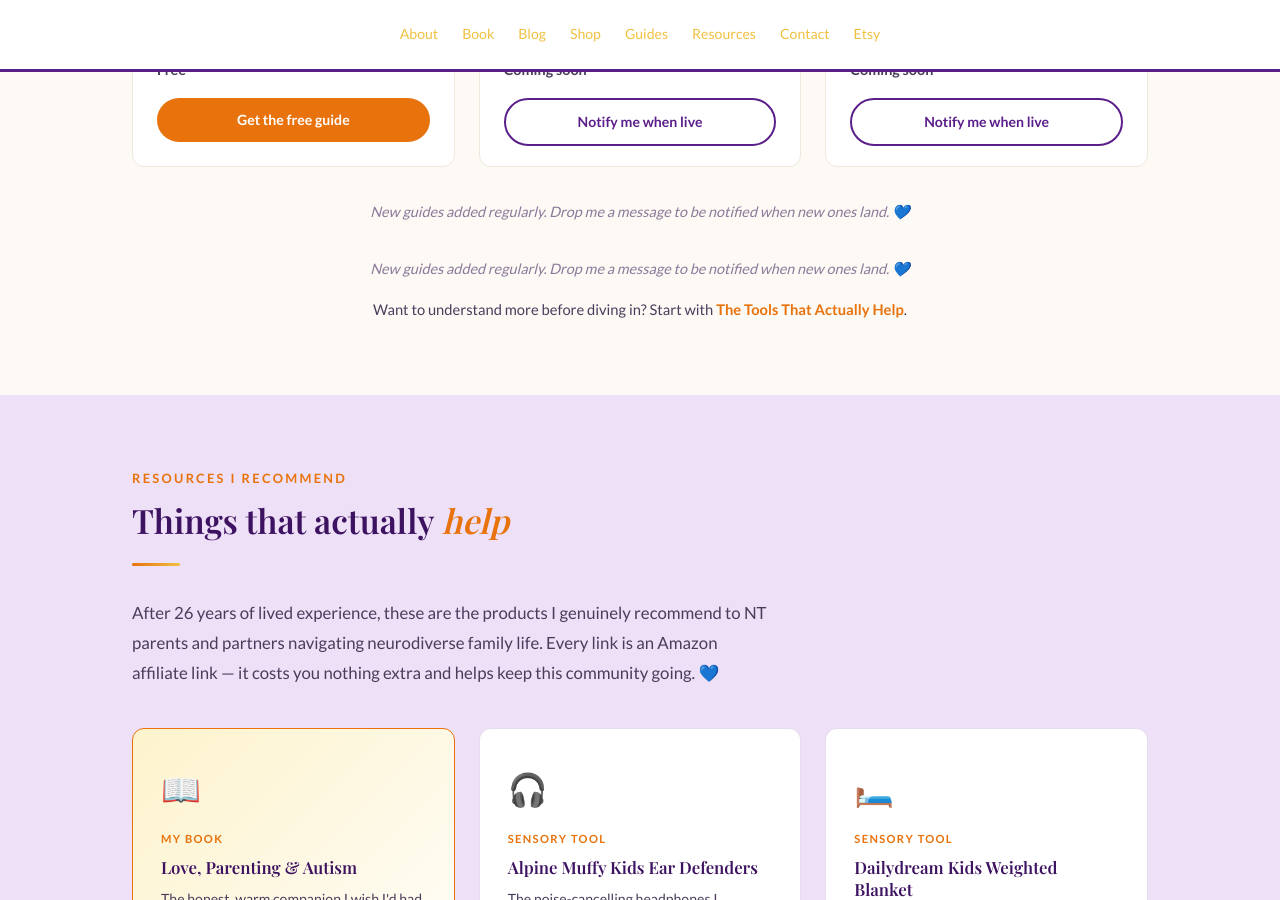
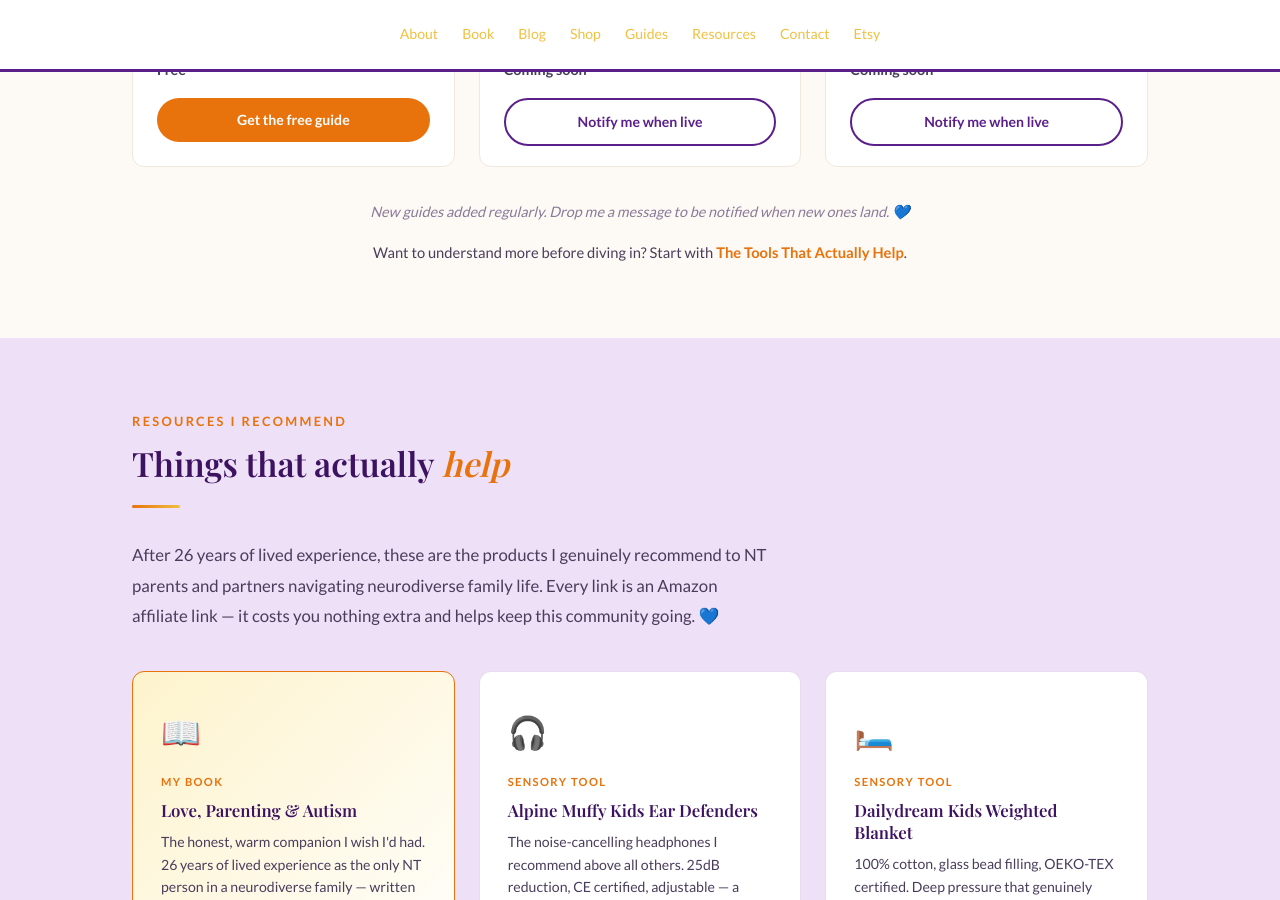
Before and after one commit to stixxnicky-lpa/loveparentingandautism, a Jekyll site: the page built from index.html, in a window 1280 px wide and 900 px high, scrolled down 3977 px. Built offline with Jekyll 4.4.1, drawn with Linux system fonts in a browser that asks for light colours; some web fonts are replaced.

Commit message:
Update index.html

```diff
--- a/index.html
+++ b/index.html
@@ -412,7 +412,6 @@ footer a:hover{color:var(--white)}
           </div>
         </div>
         <p class="guides-note">New guides added regularly. Drop me a message to be notified when new ones land. 💙</p>
-        <p class="guides-note">New guides added regularly. Drop me a message to be notified when new ones land. 💙</p>
 <p style="font-size:0.92rem;color:var(--text-mid);margin-top:1rem;text-align:center;">
   Want to understand more before diving in? Start with
   <a href="/blog/2025/06/08/the-tools-that-actually-help/" style="color:var(--orange);font-weight:700;">The Tools That Actually Help</a>.
```
